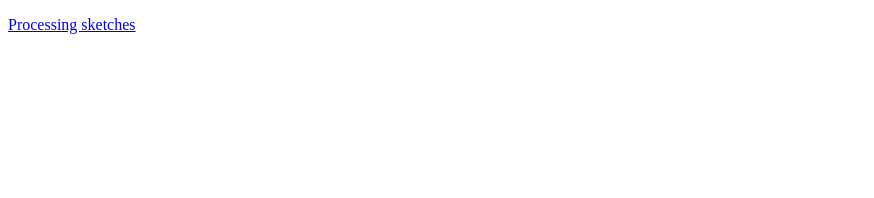
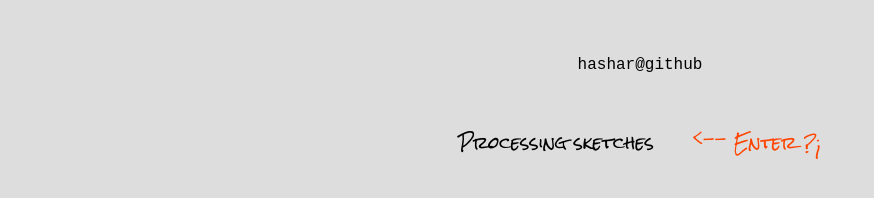
Before and after one commit to hashar/hashar.github.com, a plain HTML site: page index.html in a window 1280 px wide. Shown: the whole page, without its empty margins (0-874 px from the left). Drawn offline with Linux system fonts and the light colour scheme.

Commit message:
basic main page
have been laying around for a few days. Might as well be used on
github page

```diff
--- a/index.html
+++ b/index.html
@@ -1,9 +1,52 @@
 <!DOCTYPE html>
 <html>
-	<head>
-		<title>Hashar's github page</title>
-	</head>
+<head>
+	<title>Hashar's github page</title>
+	<meta http-equiv="Content-Type" content="text/html; charset=utf-8" />
+	<link href='http://fonts.googleapis.com/css?family=Rock+Salt' rel='stylesheet' type='text/css'>
+	<style type="text/css">
+	body {
+		background-color:#DDD;
+		font-family: 'Rock Salt', cursive;
+		text-align:center;
+	}
+	a {
+		color:black;
+		text-decoration:none;
+		display:block;
+		border-top   : 1px solid #DDD;
+		border-bottom: 1px solid #DDD;
+	}
+	a:hover {
+		border-top   : 1px solid black;
+		border-bottom: 1px solid black;
+	}
+	#header {
+		font-family: monospace, "sizehack";
+		padding: 3em 0;
+	}
+	#content {
+		white-space: nowrap;
+	}
+	#menu {
+		text-align: left;
+		display:inline-block;
+	}
+	#sign {
+		color: #FF4500;
+		margin-left: 2em;
+		display:inline-block;
+	}
+	</style>
+</head>
 <body>
-<p>
-<a href="./Processing/">Processing sketches</a>
-</p>
+
+<div id="header">hashar@github</div>
+
+<div id="content">
+	<div id="menu">
+		<a href="./Processing/">Processing sketches</a>
+	</div>
+	<div id="sign"><sup>&lt;&mdash;&mdash;</sup> Enter ?¡</div>
+</div>
+<!-- Answer($question) { return "42"; } -->
```
